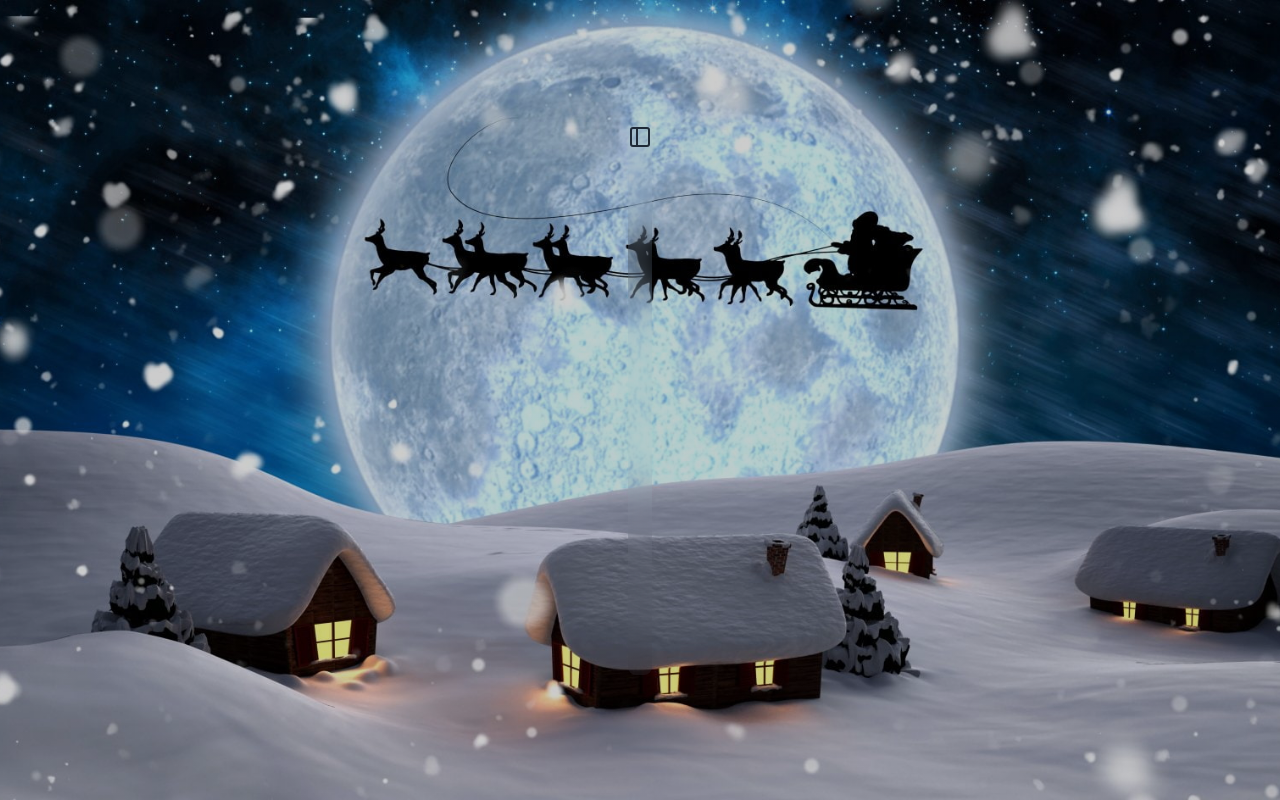
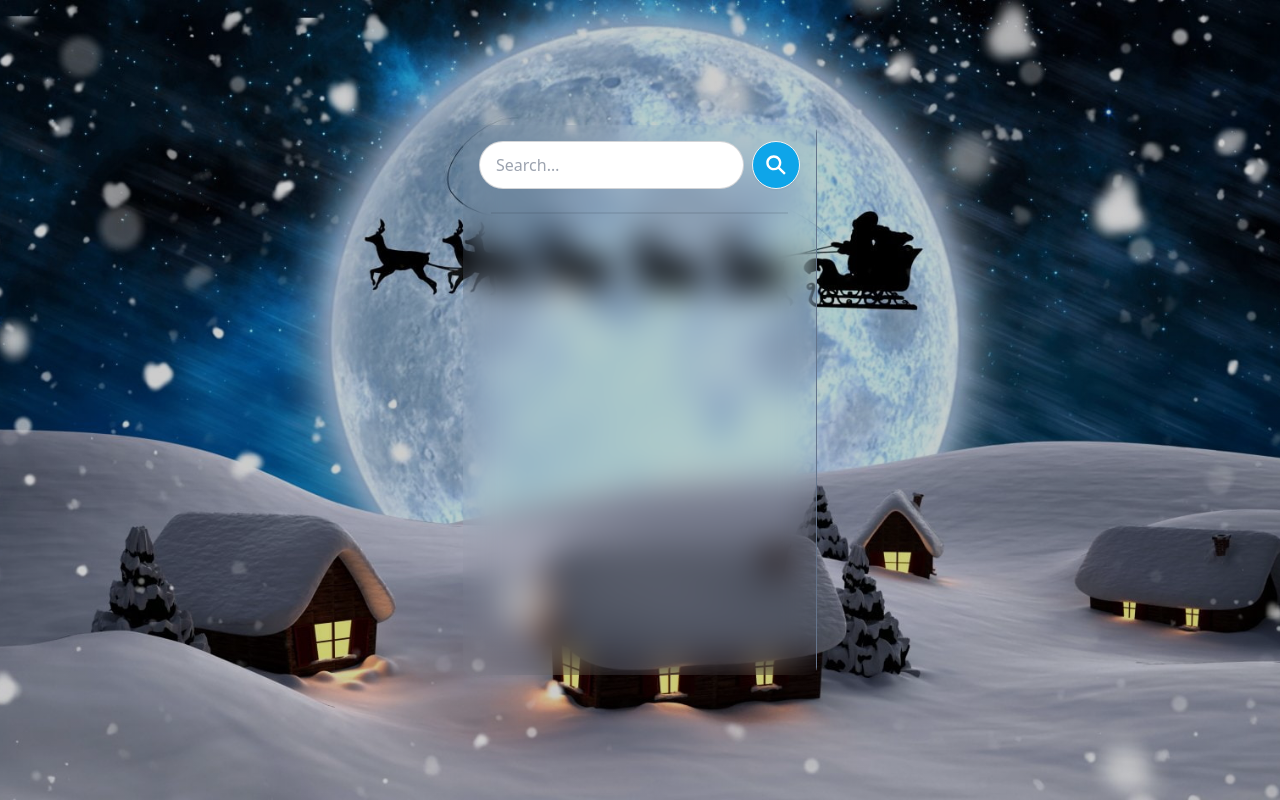
Before and after one commit to raineer24/pern-stack, a React (Vite) app in the folder frontend/: page / in a window 1280 px wide. Built offline with nearby package versions, Linux system fonts and the light colour scheme.

Commit message:
message controller

```diff
--- a/frontend/package.json
+++ b/frontend/package.json
@@ -10,9 +10,10 @@
     "preview": "vite preview"
   },
   "dependencies": {
-    "lucide-react": "^0.460.0",
+    "lucide-react": "^0.379.0",
     "react": "^18.3.1",
     "react-dom": "^18.3.1",
+    "react-icons": "^5.0.1",
     "react-router-dom": "^6.28.0"
   },
   "devDependencies": {
--- a/frontend/src/_ui_design/components/sidebar/SearchInput.tsx
+++ b/frontend/src/_ui_design/components/sidebar/SearchInput.tsx
@@ -1,13 +1,20 @@
-import React from 'react'
+import React from 'react';
+import { IoSearchSharp } from "react-icons/io5";
+import { Search } from "lucide-react";
 
 const SearchInput = () => {
   return (
     <form className='flex items-center gap-2'>
-        <input type="text" placeholder='Search...'  className='input input-bordered rounded-full' />
-        <button type='submit' className='btn btn-circle bg-sky-500 text-white'>
-            Icon
-        </button>
-    </form>
+    <input
+        type='text'
+        placeholder='Search…'
+        className='input input-bordered rounded-full'
+
+    />
+    <button type='submit' className='btn btn-circle bg-sky-500 text-white'>
+        <IoSearchSharp className='w-6 h-6 outline-none' />
+    </button>
+</form>
   )
 }
 
--- a/frontend/src/_ui_design/components/sidebar/Sidebar.tsx
+++ b/frontend/src/_ui_design/components/sidebar/Sidebar.tsx
@@ -3,10 +3,11 @@ import SearchInput from './SearchInput'
 
 const Sidebar = () => {
   return (
-    <div className='border-r border-state-500 p-1 md:p-4 flex flex-col w-44 md:w-1/2'>
-        <SearchInput />
-        <div className="divider px-3"></div>
-    </div>
+    <div className='border-r border-slate-500 p-4 flex flex-col'>
+    <SearchInput />
+    <div className='divider px-3'></div>
+
+</div>
   )
 }
 
```
Also changed, not shown: frontend/src/_ui_design/pages/Home.tsx (+5 -3 lines), 2 other files (tests, documents, lock files or other folders).
